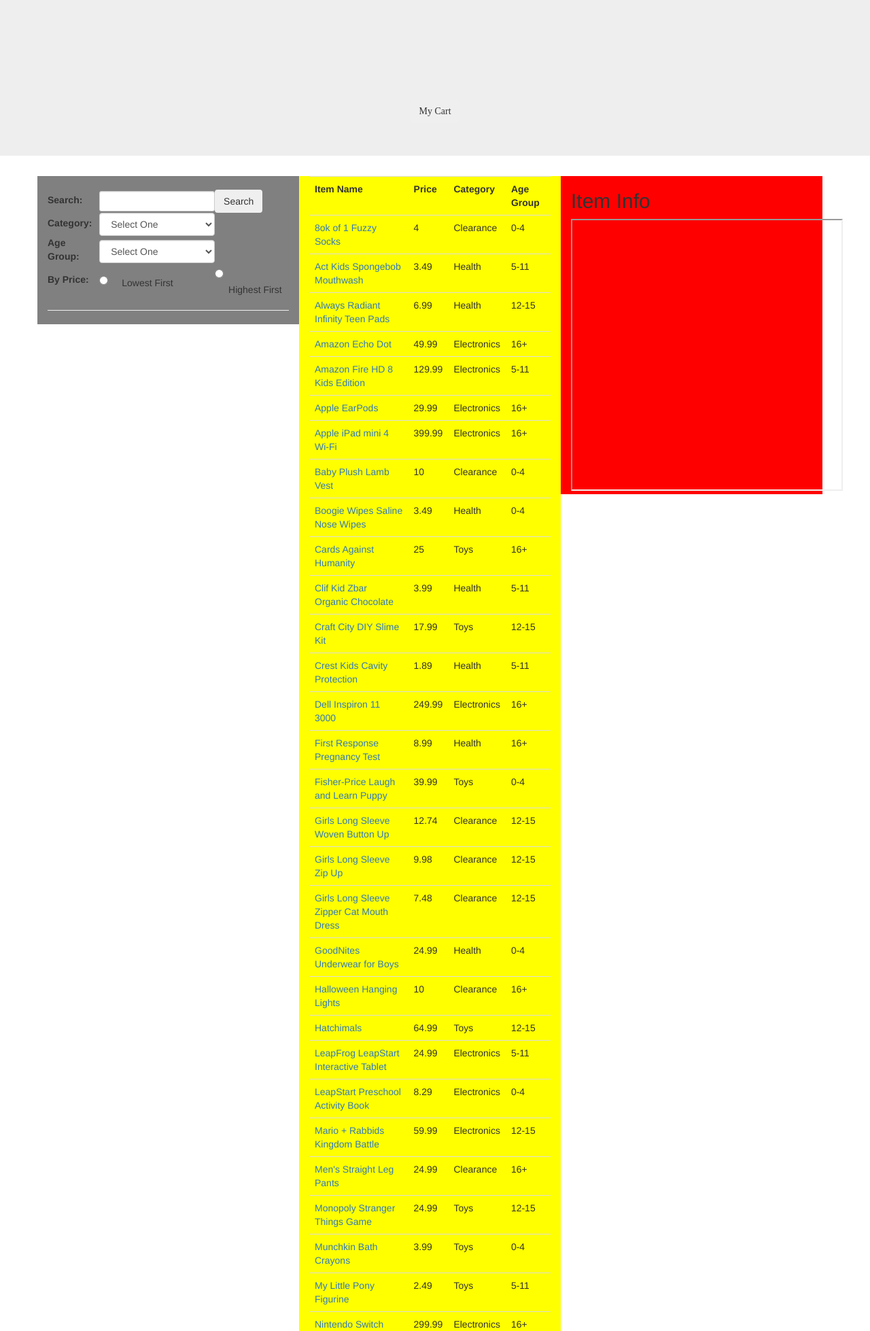
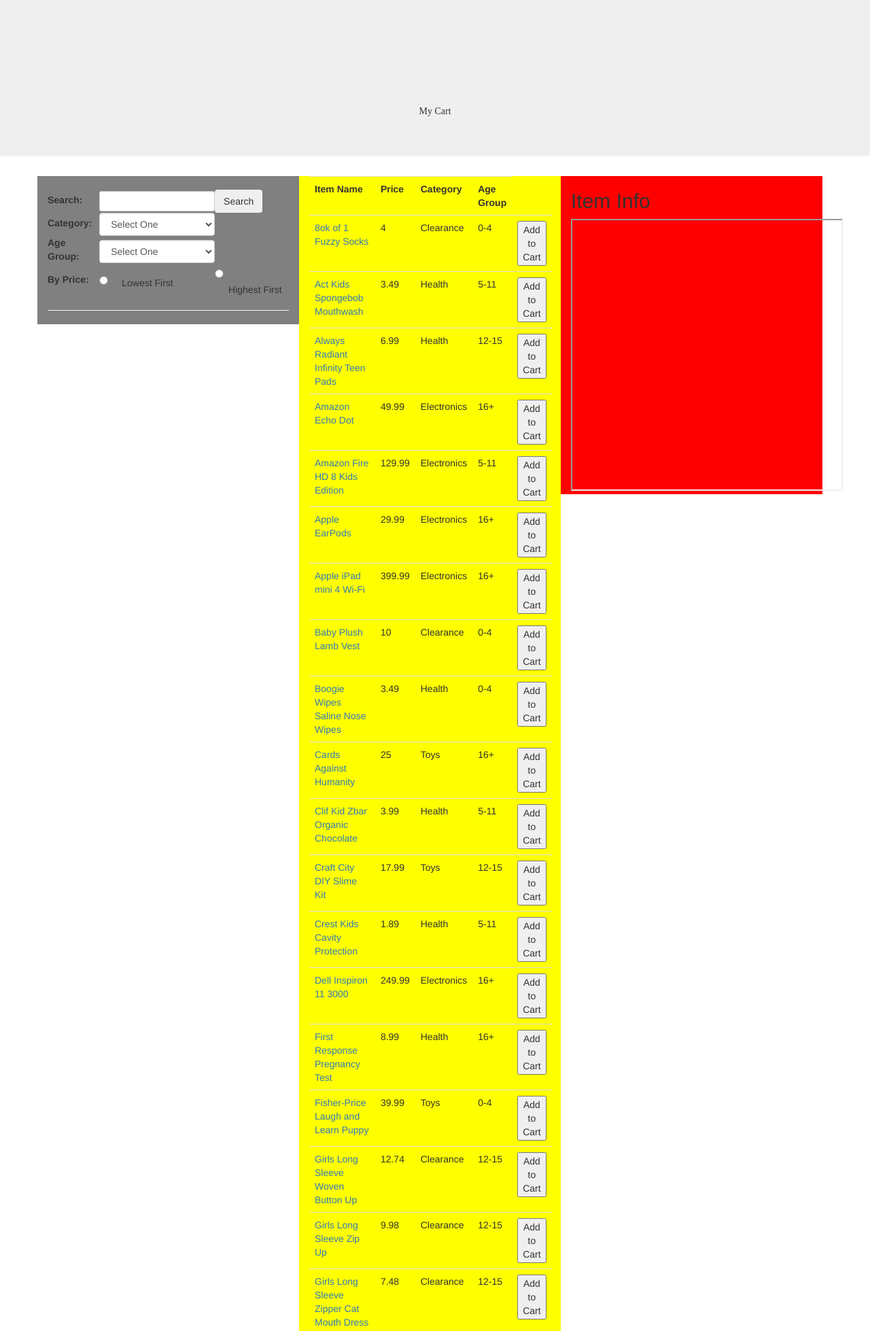
Before and after one commit to FiskFuji/cst336_project, a PHP site: page / in a window 1280 px wide. Shown: the top 1958 px of the page at 68% size. Run offline with PHP 8.4, Linux system fonts and the light colour scheme; data comes from the database, SQL or seed files in the repository; data that the repository does not hold is empty; some web fonts are replaced.

Commit message:
added add to cart buttons still figuring out session variables

```diff
--- a/index.php
+++ b/index.php
@@ -107,6 +107,7 @@ function displayItems() {
         echo "<td>" .$r['price']. "</td>";
         echo "<td>" .$r['categoryName']. "</td>";
         echo "<td>" .$r['ageGroup']. "</td>";
+        echo "<td> <button type='button' onClick=\"alert('Item added to cart')\">Add to Cart</button>";
         echo "</tr>";
 	}
 
```
Also changed, not shown: cart.php (added).
